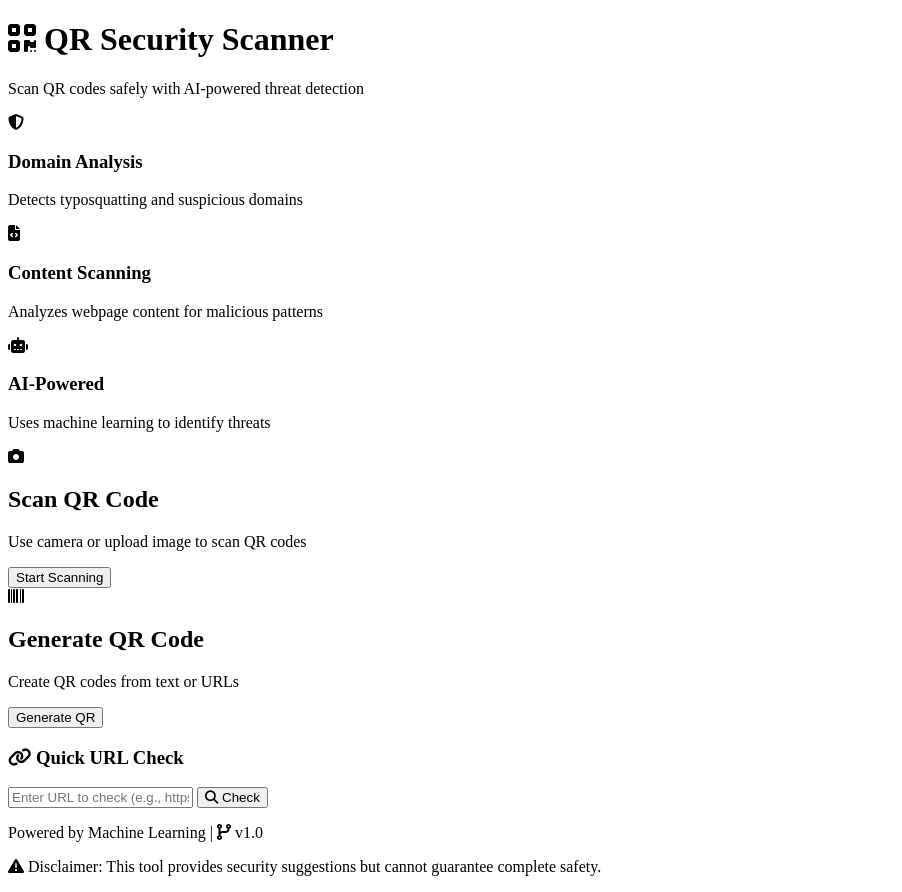
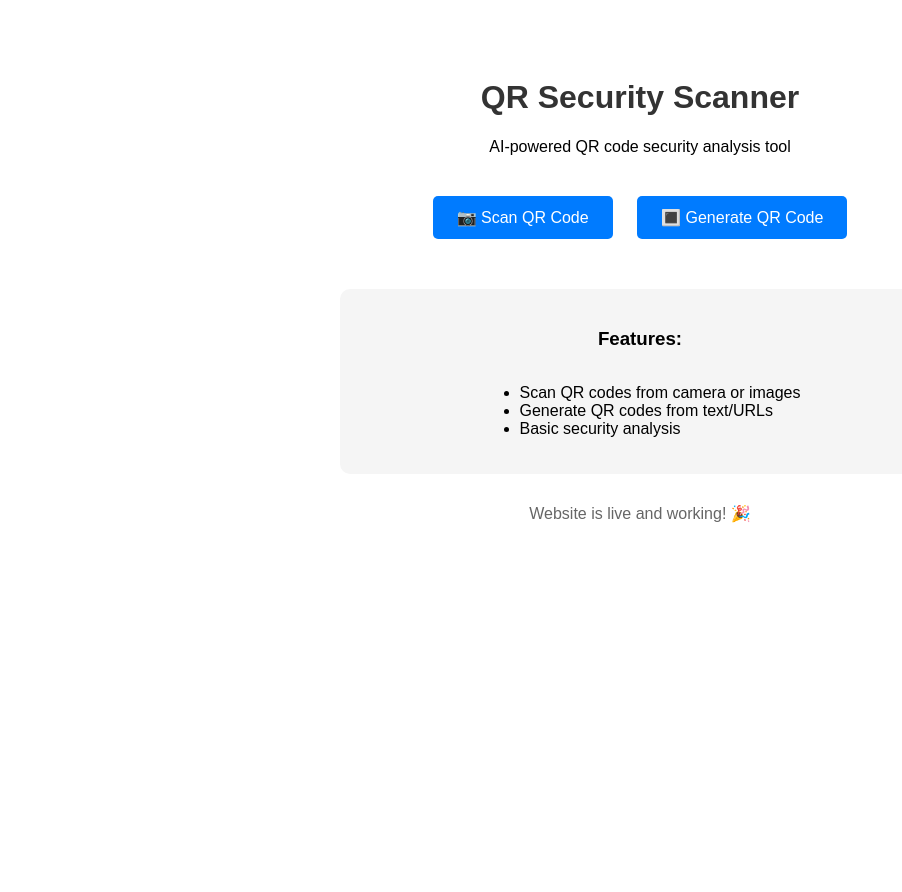
Before and after one commit to Armaangarg04/QRScanner, a Flask app: template templates/templates:index.html in a window 1280 px wide. Shown: the whole page, without its empty margins (0-902 px from the left). After the commit the page ends 523 px from the top, so only its background shows below. Run offline with Flask 3, Linux system fonts and the light colour scheme; the template is opened without the code that fills it, so the values that code supplies are empty.

Commit message:
Update templates:index.html

```diff
--- a/templates/templates:index.html
+++ b/templates/templates:index.html
@@ -1,160 +1,34 @@
 <!DOCTYPE html>
-<html lang="en">
+<html>
 <head>
-    <meta charset="UTF-8">
-    <meta name="viewport" content="width=device-width, initial-scale=1.0">
     <title>QR Security Scanner</title>
-    <link rel="stylesheet" href="/static/style.css">
-    <link rel="stylesheet" href="https://cdnjs.cloudflare.com/ajax/libs/font-awesome/6.4.0/css/all.min.css">
+    <style>
+        body { font-family: Arial; padding: 50px; text-align: center; }
+        h1 { color: #333; }
+        .btn { padding: 12px 24px; margin: 10px; background: #007bff; color: white; text-decoration: none; border-radius: 5px; display: inline-block; }
+        .container { max-width: 600px; margin: 0 auto; }
+    </style>
 </head>
 <body>
     <div class="container">
-        <header>
-            <h1><i class="fas fa-qrcode"></i> QR Security Scanner</h1>
-            <p class="subtitle">Scan QR codes safely with AI-powered threat detection</p>
-        </header>
+        <h1>QR Security Scanner</h1>
+        <p>AI-powered QR code security analysis tool</p>
 
-        <div class="dashboard">
-            <div class="stats">
-                <div class="stat-card">
-                    <i class="fas fa-shield-alt"></i>
-                    <h3>Domain Analysis</h3>
-                    <p>Detects typosquatting and suspicious domains</p>
-                </div>
-                <div class="stat-card">
-                    <i class="fas fa-file-code"></i>
-                    <h3>Content Scanning</h3>
-                    <p>Analyzes webpage content for malicious patterns</p>
-                </div>
-                <div class="stat-card">
-                    <i class="fas fa-robot"></i>
-                    <h3>AI-Powered</h3>
-                    <p>Uses machine learning to identify threats</p>
-                </div>
-            </div>
-
-            <div class="main-actions">
-                <div class="action-card" onclick="window.location.href='/scanner'">
-                    <i class="fas fa-camera"></i>
-                    <h2>Scan QR Code</h2>
-                    <p>Use camera or upload image to scan QR codes</p>
-                    <button class="btn-primary">Start Scanning</button>
-                </div>
-
-                <div class="action-card" onclick="window.location.href='/generator'">
-                    <i class="fas fa-barcode"></i>
-                    <h2>Generate QR Code</h2>
-                    <p>Create QR codes from text or URLs</p>
-                    <button class="btn-secondary">Generate QR</button>
-                </div>
-            </div>
-
-            <div class="quick-check">
-                <h3><i class="fas fa-link"></i> Quick URL Check</h3>
-                <div class="input-group">
-                    <input type="text" id="quick-url" placeholder="Enter URL to check (e.g., https://example.com)">
-                    <button onclick="checkQuickUrl()" class="btn-check">
-                        <i class="fas fa-search"></i> Check
-                    </button>
-                </div>
-                <div id="quick-result" class="result-box" style="display: none;"></div>
-            </div>
+        <div style="margin: 30px 0;">
+            <a href="/scanner" class="btn">📷 Scan QR Code</a>
+            <a href="/generator" class="btn">🔳 Generate QR Code</a>
         </div>
 
-        <footer>
-            <p>Powered by Machine Learning | <i class="fas fa-code-branch"></i> v1.0</p>
-            <p class="disclaimer">
-                <i class="fas fa-exclamation-triangle"></i>
-                Disclaimer: This tool provides security suggestions but cannot guarantee complete safety.
-            </p>
-        </footer>
+        <div style="margin-top: 40px; padding: 20px; background: #f5f5f5; border-radius: 10px;">
+            <h3>Features:</h3>
+            <ul style="text-align: left; display: inline-block;">
+                <li>Scan QR codes from camera or images</li>
+                <li>Generate QR codes from text/URLs</li>
+                <li>Basic security analysis</li>
+            </ul>
+        </div>
+
+        <p style="margin-top: 30px; color: #666;">Website is live and working! 🎉</p>
     </div>
-
-    <script src="/static/script.js"></script>
-    <script>
-        async function checkQuickUrl() {
-            const urlInput = document.getElementById('quick-url');
-            const url = urlInput.value.trim();
-
-            if (!url) {
-                alert('Please enter a URL');
-                return;
-            }
-
-            let fullUrl = url;
-            if (!url.startsWith('http://') && !url.startsWith('https://')) {
-                fullUrl = 'https://' + url;
-            }
-
-            const resultDiv = document.getElementById('quick-result');
-            resultDiv.style.display = 'block';
-            resultDiv.innerHTML = `
-                <div class="loading">
-                    <i class="fas fa-spinner fa-spin"></i> Analyzing URL...
-                </div>
-            `;
-
-            try {
-                const response = await fetch('/api/check-url', {
-                    method: 'POST',
-                    headers: {
-                        'Content-Type': 'application/json'
-                    },
-                    body: JSON.stringify({ url: fullUrl })
-                });
-
-                const data = await response.json();
-
-                let statusClass = data.suspicious ? 'suspicious' : 'safe';
-                let statusIcon = data.suspicious ? 'fa-exclamation-triangle' : 'fa-check-circle';
-                let statusText = data.suspicious ? 'SUSPICIOUS' : 'SAFE';
-
-                resultDiv.innerHTML = `
-                    <div class="result ${statusClass}">
-                        <div class="result-header">
-                            <i class="fas ${statusIcon}"></i>
-                            <h3>URL Analysis Result: ${statusText}</h3>
-                        </div>
-                        <p><strong>URL:</strong> ${data.url}</p>
-                        <p><strong>Domain:</strong> ${data.domain}</p>
-                        <div class="scores">
-                            <div class="score-card">
-                                <span class="score-label">Domain Score</span>
-                                <span class="score-value">${(data.domain_prob * 100).toFixed(1)}%</span>
-                                ${data.domain_flag ? '<span class="flag">⚠️ Flagged</span>' : ''}
-                            </div>
-                            <div class="score-card">
-                                <span class="score-label">Content Score</span>
-                                <span class="score-value">${data.content_prob ? (data.content_prob * 100).toFixed(1) + '%' : 'N/A'}</span>
-                                ${data.content_flag ? '<span class="flag">⚠️ Flagged</span>' : ''}
-                            </div>
-                            <div class="score-card">
-                                <span class="score-label">Keyword Hits</span>
-                                <span class="score-value">${data.heuristic_hits || 0}</span>
-                            </div>
-                        </div>
-                        <div class="warning-box">
-                            ${data.warning || ''}
-                        </div>
-                    </div>
-                `;
-
-            } catch (error) {
-                resultDiv.innerHTML = `
-                    <div class="result error">
-                        <i class="fas fa-times-circle"></i>
-                        <h3>Error</h3>
-                        <p>Failed to analyze URL: ${error.message}</p>
-                    </div>
-                `;
-            }
-        }
-
-        document.getElementById('quick-url').addEventListener('keypress', function(e) {
-            if (e.key === 'Enter') {
-                checkQuickUrl();
-            }
-        });
-    </script>
 </body>
 </html>
```
